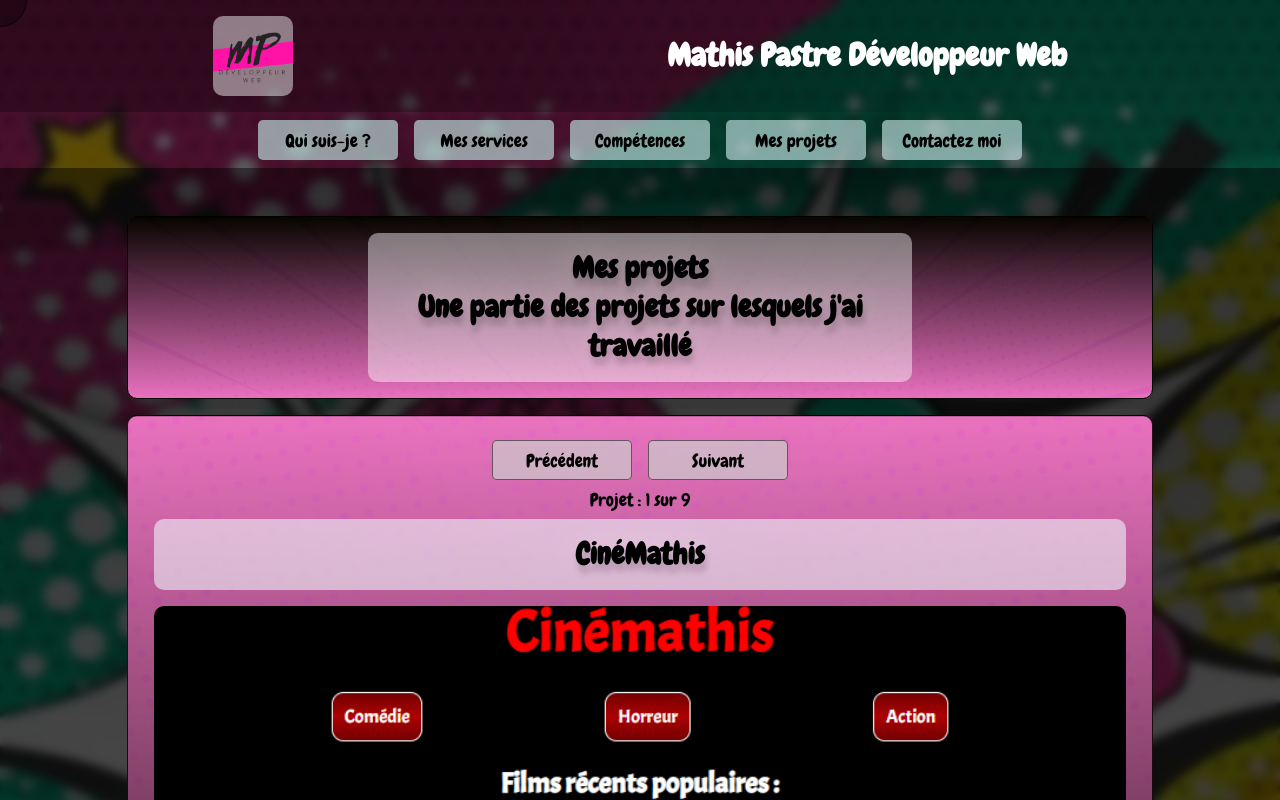
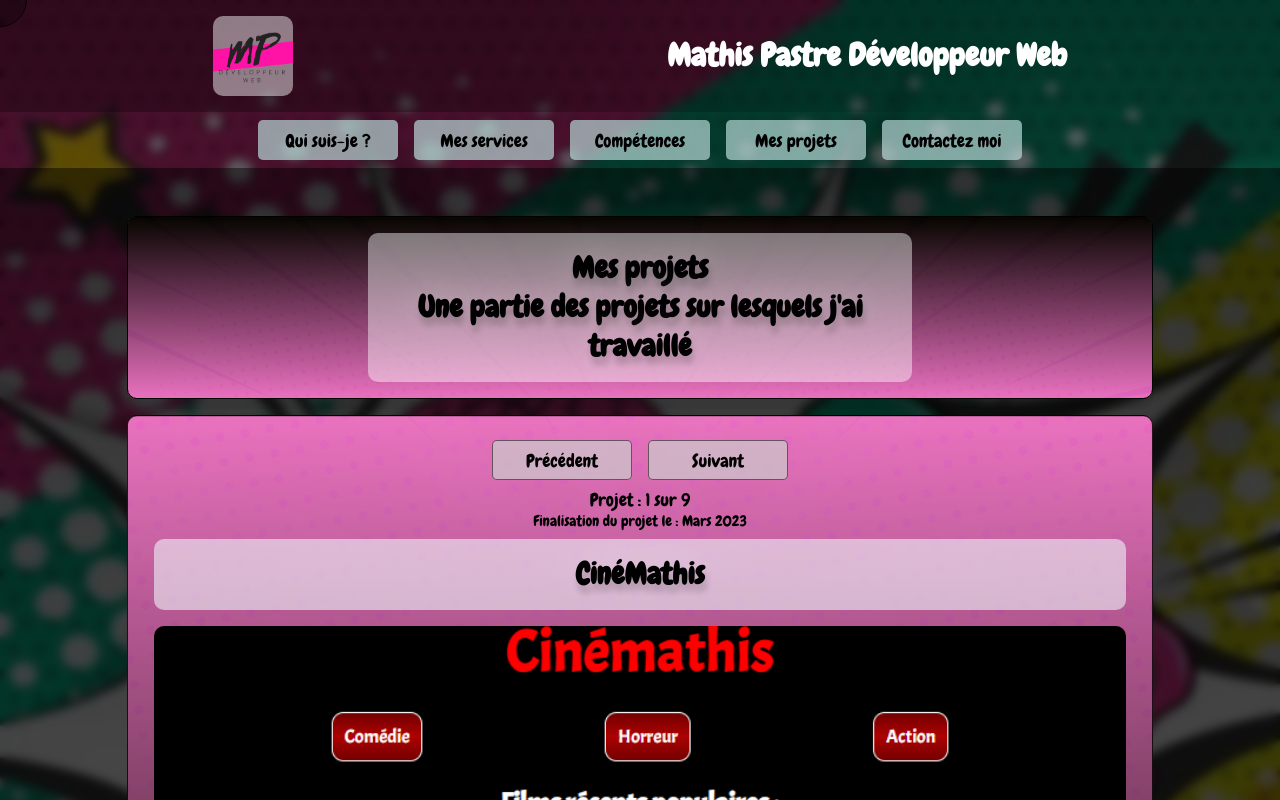
Before and after one commit to MathisPastreNelson/portfolio-mathis-pastre, a React (Create React App) app: page / in a window 1280 px wide. Both pictures are taken after a click on the button "Mes projets". Shown: the top 800 px of the page. Built offline with nearby package versions, Linux system fonts and the light colour scheme; a web font is replaced by a local one.

Commit message:
ajout des dates de projets

```diff
--- a/src/assets/projects.js
+++ b/src/assets/projects.js
@@ -7,6 +7,7 @@ export const projects = [
 J'ai travaillé avec l'API de TMDB pour importer les données et permettre aux utilisateurs de rechercher des informations sur un ou plusieurs films.`,
     link: "https://mathispastrenelson.github.io/my-api-project/",
     technologies: ["ReactJS", "Axios", "API", "Insomnia"],
+    date: `Mars 2023`,
   },
   {
     id: 2,
@@ -14,45 +15,59 @@ J'ai travaillé avec l'API de TMDB pour importer les données et permettre aux u
     image: require("../assets/Mairie.png"),
     description: `Je vous présente un projet que j'ai réalisé avec WordPress.
 
-Il s'agit d'une refonte complète d'un site web existant en utilisant des outils tels que Elementor et d'autres plugins. Mon objectif était de mieux comprendre le fonctionnement d'un CMS et j'ai été agréablement surpris par la facilité d'utilisation de WordPress.`,
+    Il s'agit d'une refonte complète d'un site web existant en utilisant des outils tels que Elementor et d'autres plugins. Mon objectif était de mieux comprendre le fonctionnement d'un CMS et j'ai été agréablement surpris par la facilité d'utilisation de WordPress.`,
     link: "https://mathispastrenelson.github.io/site-mairie/",
     technologies: ["WordPress", "Elementor"],
+    date: `Février 2023`,
   },
   {
     id: 3,
+    name: "Role-Playing-Groubi",
+    image: require("../assets/Omega.png"),
+    description: `Ce projet m'a permis de mettre mes compétences en logique à l'épreuve, notamment pour la conception d'un système de combat et de progression du personnage tout au long de l'aventure. J'ai également utilisé une intelligence artificielle pour générer une grande partie de l'histoire, que j'ai simplement dirigée dans certaines directions.`,
+    link: "https://role-playing-groubi.netlify.app/",
+    technologies: ["ReactJS", "ChatGPT"],
+    date: `Janvier 2023`,
+  },
+  {
+    id: 4,
     name: "Kasa",
     image: require("../assets/Kasa.png"),
     description: `Je vous présente mon projet Kasa, une application de location de logement que j'ai développée avec React. L'objectif de cette application est de répondre à la demande croissante de trouver facilement un logement adapté à son budget.`,
     link: "https://mathispastrenelson.github.io/projet-7-ocr/",
     technologies: ["ReactJS ", "Figma", "SCSS"],
+    date: `Décembre 2022`,
   },
   {
-    id: 4,
+    id: 5,
     name: "Piiiquante",
     image: require("../assets/piiiquante.png"),
     description: `Je suis fier de vous présenter le projet que j'ai réalisé pour Piiiquante, une marque de condiments à base de piment. J'ai été chargé de créer une API pour une application web, en m'occupant de la partie Backend du projet, sans toucher au Frontend déjà existant.`,
     link: "https://github.com/MathisPastreNelson/Projet-6-OCR",
     technologies: ["NodeJs", "API", "MongoDB"],
+    date: `Octobre 2022`,
   },
   {
-    id: 5,
+    id: 6,
     name: "Kanap",
     image: require("../assets/Kanap.png"),
     description: `On m'a chargé d'implémenter dynamiquement les données de l’API sur le site qui était déjà créé en HTML et CSS.
 J'ai également fourni le plan de test d’acceptation qui répertorie l’intégralité de mon code en décrivant une à une les fonctions de mes scripts.`,
     link: "https://mathispastrenelson.github.io/Projet-5-OCR/front/html/index.html",
     technologies: ["JavaScript"],
+    date: `Septembre 2022`,
   },
   {
-    id: 6,
+    id: 7,
     name: "La Panthère",
     image: require("../assets/lapanthere.png"),
     description: `La consigne que j'ai reçue était de réaliser une analyse de l'état actuel de SEO d'un site web fourni, d'identifier les parties non optimisées pour le SEO et l'accessibilité, et de proposer des recommandations pour améliorer le site.`,
     link: "https://mathispastrenelson.github.io/Projet-4-OCR/",
     technologies: ["Lighthouse", "HTML", "SCSS"],
+    date: `Août 2022`,
   },
   {
-    id: 7,
+    id: 8,
     name: "Ohmyfood",
     image: require("../assets/ohmyfood.png"),
     description: `Un site en HTML/CSS, à partir d'une maquette envoyée par le designer.
@@ -60,9 +75,10 @@ J'ai également fourni le plan de test d’acceptation qui répertorie l’inté
  J'ai respecté toutes les consignes du cahier des charges, notamment en utilisant uniquement HTML/CSS sans JavaScript ni Framework, en utilisant SASS pour ranger les propriétés dans des sous-dossiers.`,
     link: "https://mathispastrenelson.github.io/Projet-3-OCR/",
     technologies: ["HTML", "SASS"],
+    date: `Août 2022`,
   },
   {
-    id: 8,
+    id: 9,
     name: "Booki",
     image: require("../assets/bookio.png"),
     description: `J'ai été chargé de créer un prototype en intégrant une maquette en HTML/CSS.
@@ -70,13 +86,6 @@ J'ai également fourni le plan de test d’acceptation qui répertorie l’inté
 Le site permet à l'utilisateur de trouver des hébergements et des activités dans une ville choisie.`,
     link: "https://mathispastrenelson.github.io/Projet-2-OCR/",
     technologies: ["HTML", "CSS"],
-  },
-  {
-    id: 9,
-    name: "Role-Playing-Groubi",
-    image: require("../assets/Omega.png"),
-    description: `Ce projet m'a permis de mettre mes compétences en logique à l'épreuve, notamment pour la conception d'un système de combat et de progression du personnage tout au long de l'aventure. J'ai également utilisé une intelligence artificielle pour générer une grande partie de l'histoire, que j'ai simplement dirigée dans certaines directions.`,
-    link: "https://role-playing-groubi.netlify.app/",
-    technologies: ["ReactJS", "ChatGPT"],
+    date: `Juillet 2022`,
   },
 ];
--- a/src/components/MesProjets.js
+++ b/src/components/MesProjets.js
@@ -46,6 +46,9 @@ export default function MesProjets() {
         </div>
         <div className={`carousel_portfolio ${hideProject ? "hide" : ""}`}>
           <div className="portefolio_article">
+            <p className="projectDateInfo">
+              Finalisation du projet le : {project.date}
+            </p>
             <h2 className="projectTitle">{project.name}</h2>
             <img className="imgPortFolio" src={project.image} alt="" />
             <div className="describeBox">
--- a/src/style/_projectsArticle.scss
+++ b/src/style/_projectsArticle.scss
@@ -156,8 +156,12 @@
 }
 
 .projectOrderInfo {
-  margin: 0.5rem auto;
+  margin: 0.5rem auto 0;
   font-size: 18px;
+}
+
+.projectDateInfo {
+  margin: 0rem auto 0.5rem;
 }
 
 .projectButton_BeforeNext {
--- a/src/style/index.css
+++ b/src/style/index.css
@@ -893,8 +893,12 @@ div > p {
 }
 
 .projectOrderInfo {
-  margin: 0.5rem auto;
+  margin: 0.5rem auto 0;
   font-size: 18px;
+}
+
+.projectDateInfo {
+  margin: 0rem auto 0.5rem;
 }
 
 .projectButton_BeforeNext {
```
Also changed, not shown: 1 other file (tests, documents, lock files or other folders).
